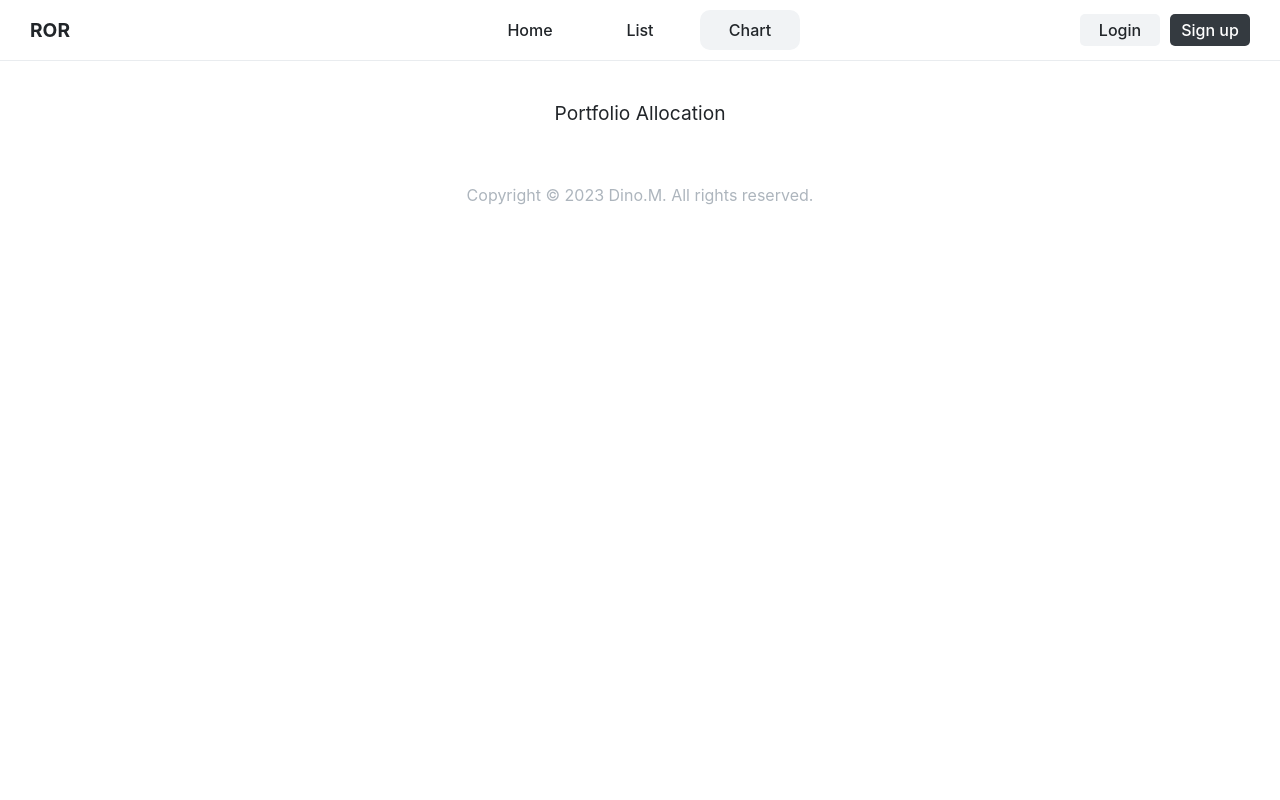
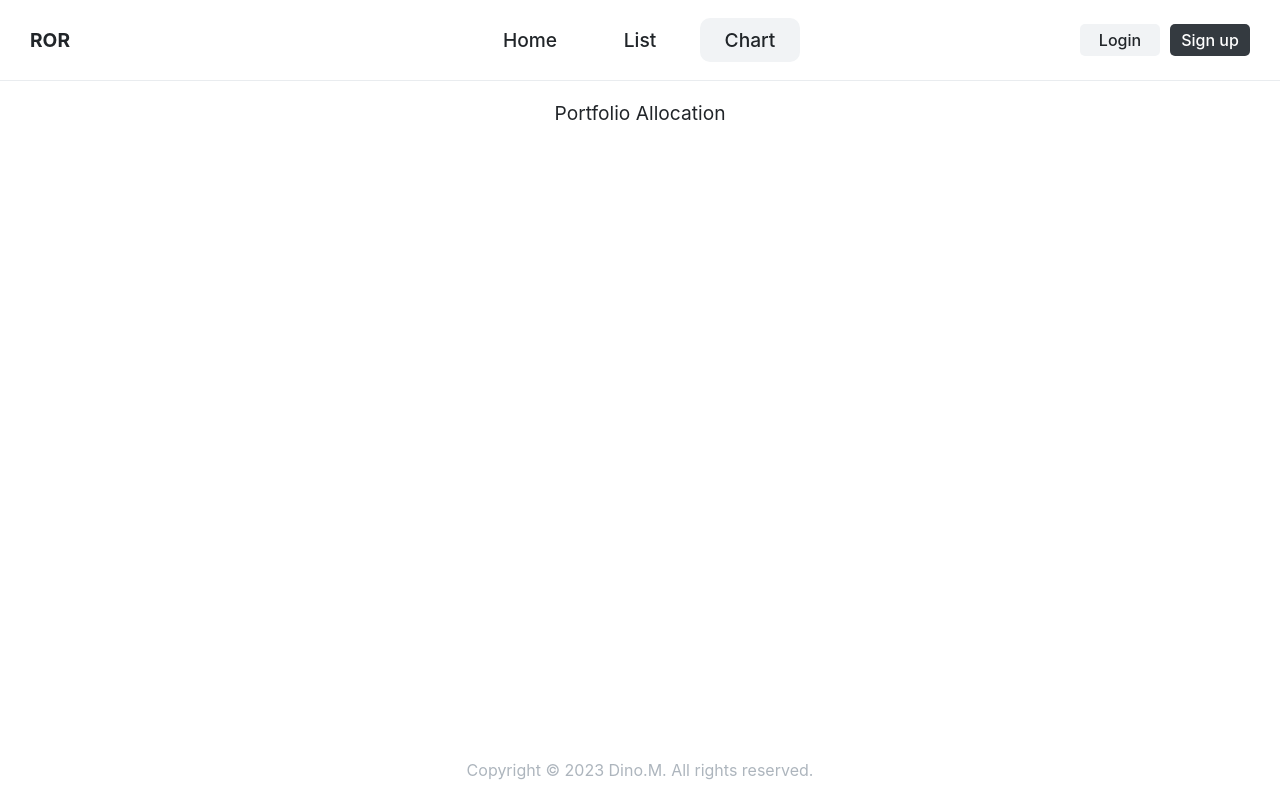
Before and after one commit to Globalkmaria/rateOfReturn, a React (Create React App) app: page /chart in a window 1280 px wide. Built offline with nearby package versions, Linux system fonts and the light colour scheme; no server answers; a web font is replaced by a local one; what axios-retry, chartjs-plugin-datalabels would draw is missing.

Commit message:
Add : theme.device, change general layout

```diff
--- a/public/index.html
+++ b/public/index.html
@@ -3,7 +3,7 @@
   <head>
     <meta charset="utf-8" />
 
-    <meta name="viewport" content="width=1440px, initial-scale=1" />
+    <meta name="viewport" content="initial-scale=1" />
 
     <meta name="author" content="Maria Kim" />
     <meta
--- a/src/layout/Footer.tsx
+++ b/src/layout/Footer.tsx
@@ -10,6 +10,7 @@ const Footer = () => {
 export default Footer;
 
 const StyledFooter = styled('footer')`
+  flex: 0 0 fit-content;
   margin: 20px;
   text-align: center;
   color: ${({ theme }) => theme.colors.grey500};
--- a/src/layout/GeneralLayout.tsx
+++ b/src/layout/GeneralLayout.tsx
@@ -19,9 +19,12 @@ const GeneralLayout = ({ children }: GeneralLayoutProps) => {
 export default GeneralLayout;
 
 const StyledGeneralLayout = styled('div')`
-  /* min-width: 1440px; */
+  display: flex;
+  flex-direction: column;
+  min-height: 100vh;
+  min-width: 350px;
 `;
 
 const StyledMainLayout = styled('main')`
-  padding: 20px;
+  flex: 1 0 fit-content;
 `;
--- a/src/layout/NavBar/AuthBtns.tsx
+++ b/src/layout/NavBar/AuthBtns.tsx
@@ -45,7 +45,7 @@ const StyledAuthBtns = styled('div')`
   display: flex;
   justify-content: end;
   gap: 10px;
-  width: 170px;
+  grid-area: auth-btns;
 
   ${ContainedButton} {
     font-weight: 500;
--- a/src/layout/NavBar/Menu.tsx
+++ b/src/layout/NavBar/Menu.tsx
@@ -32,11 +32,12 @@ const StyledList = styled('ul')`
   display: flex;
   justify-content: center;
   gap: 10px;
+  grid-area: menu;
 `;
 
 const StyledMenu = styled('li')<MenuProps>`
   padding: 10px;
-  width: 100px;
+  width: min(100px, 20vw);
   background: ${({ theme, selected }) =>
     selected ? theme.colors.grey100 : 'none'};
   border-radius: 10px;
@@ -44,6 +45,8 @@ const StyledMenu = styled('li')<MenuProps>`
   font-weight: 500;
   text-align: center;
   cursor: pointer;
+
+  font-size: min(1.2rem, 5vw);
 
   &:hover {
     background: ${({ theme, disabled }) => !disabled && theme.colors.grey100};
--- a/src/layout/NavBar/Navbar.tsx
+++ b/src/layout/NavBar/Navbar.tsx
@@ -21,15 +21,26 @@ const Navbar = () => {
 export default Navbar;
 
 const StyledNav = styled('nav')`
-  display: flex;
-  justify-content: space-between;
+  flex: 0 0 fit-content;
+  padding: 10px 30px;
+  display: grid;
+  grid-template-columns: 170px 1fr 170px;
+  grid-template-rows: 60px;
   align-items: center;
-  height: fit-content;
-  padding: 10px 30px;
+  grid-template-areas: 'site-name menu auth-btns';
+
   border-bottom: 1px solid ${({ theme }) => theme.colors.grey200};
 
   .site-name {
-    width: 170px;
+    grid-area: site-name;
     font-size: 1.2rem;
   }
+
+  @media ${({ theme }) => theme.devices.tablet} {
+    grid-template-columns: 1fr 1fr;
+    grid-template-rows: repeat(2, 60px);
+    grid-template-areas:
+      'site-name auth-btns'
+      'menu menu';
+  }
 `;
--- a/src/styles/theme.ts
+++ b/src/styles/theme.ts
@@ -93,8 +93,16 @@ const colors: { [key: string]: string } = {
   red000: '#fff5f5',
 };
 
+const devices = {
+  mobileS: `(maxWidth: 360px)`,
+  mobile: `(max-width: 576px)`,
+  tablet: `(max-width: 768px)`,
+};
+
 export type ColorsTypes = typeof colors;
+export type DevicesTypes = typeof devices;
 
 export const theme: DefaultTheme = {
   colors,
+  devices,
 };
--- a/styled.d.ts
+++ b/styled.d.ts
@@ -1,8 +1,9 @@
 import 'styled-components';
-import { ColorsTypes } from './src/styles/theme';
+import { ColorsTypes, DevicesTypes } from './src/styles/theme';
 
 declare module 'styled-components' {
   export interface DefaultTheme {
     colors: ColorsTypes;
+    devices: DevicesTypes;
   }
 }
```
